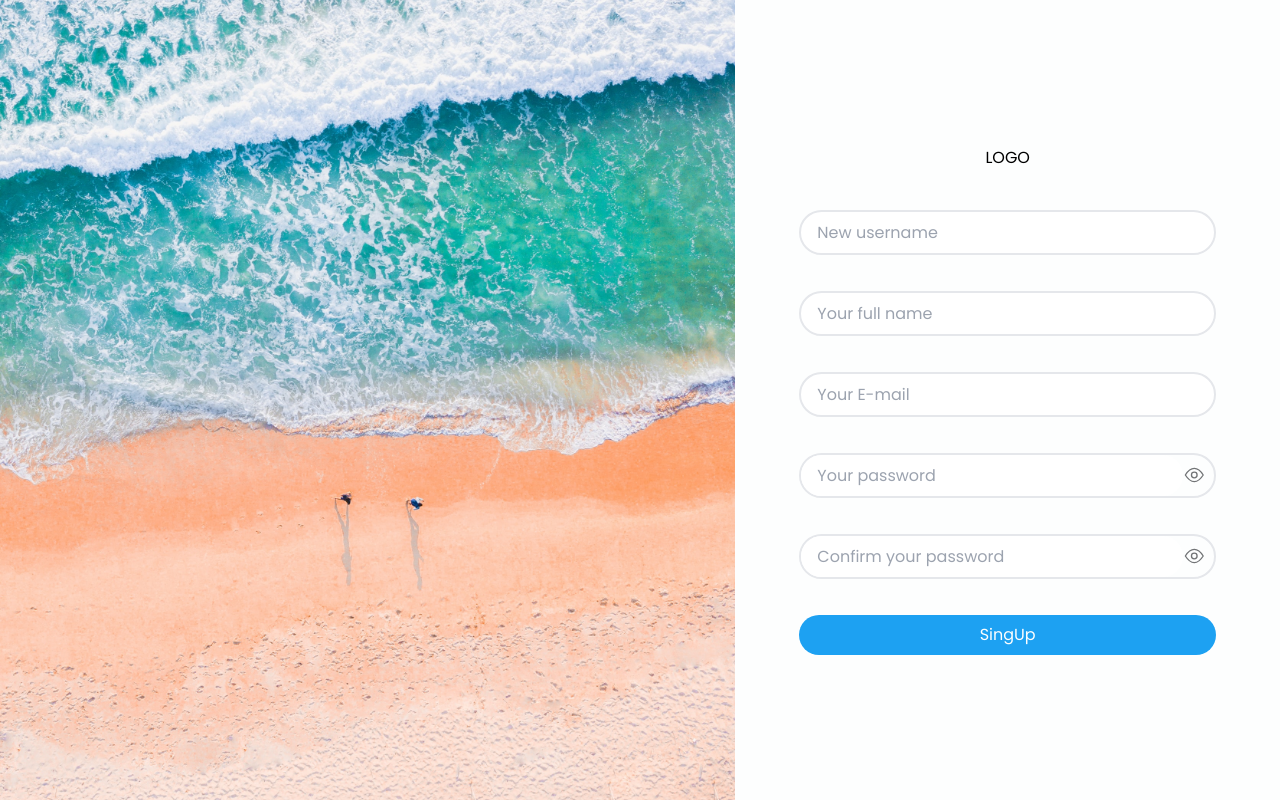
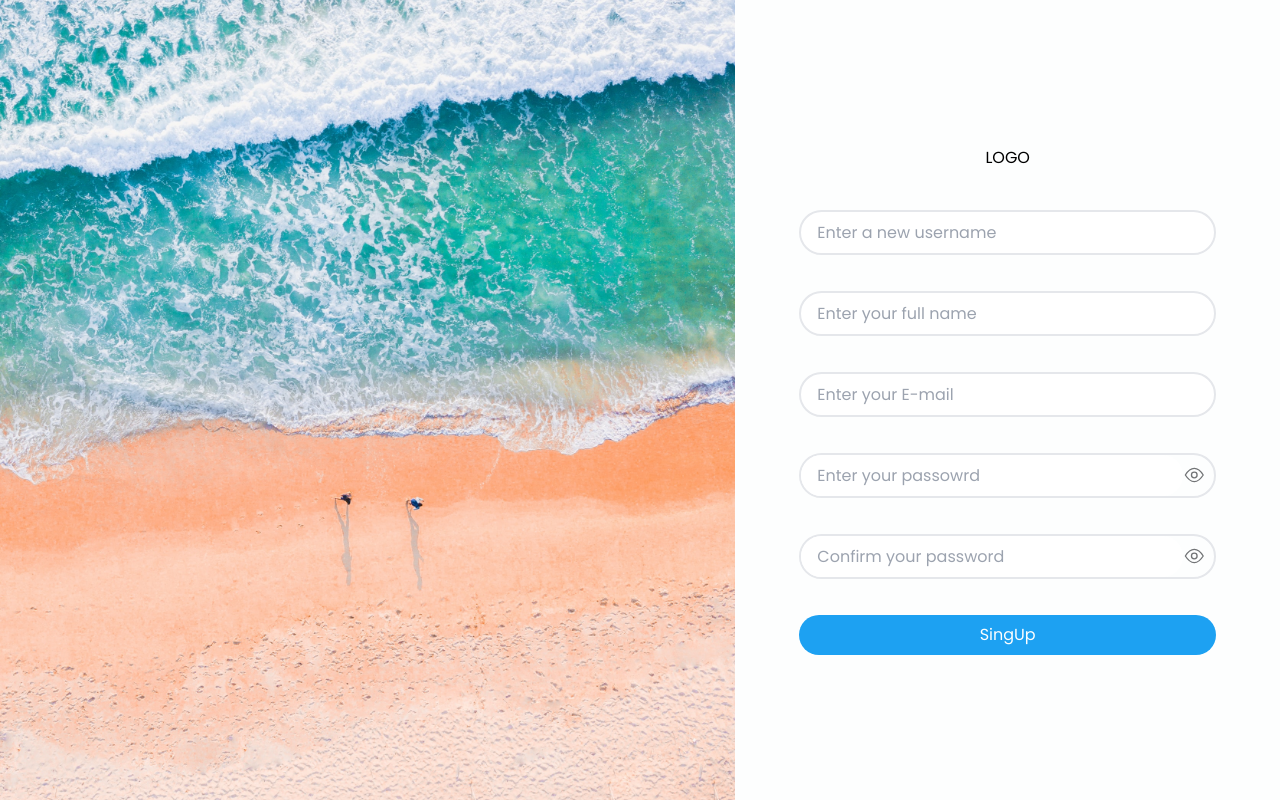
Before and after one commit to mohammadrezaalizade/poster, a Next.js app: page /auth/sing-up in a window 1280 px wide. Built offline with nearby package versions, Linux system fonts and the light colour scheme; no server answers.

Commit message:
ADD-Validation to SingIn and SingUp form

```diff
--- a/components/auth/SingIn.tsx
+++ b/components/auth/SingIn.tsx
@@ -5,25 +5,53 @@ import FormLayout from "./layouts/FormLayout";
 import { useStore } from "zustand";
 import { useAuthStore } from "../../store/global/authStore";
 import { useRouter } from "next/router";
+import { useFormik } from "formik";
+import * as Yup from "yup";
+
+export type FormValues = {
+  username: string;
+  password: string;
+};
+
+export type InputType = {
+  name: keyof FormValues;
+  label: string;
+  placeholder: string;
+  type: "text" | "number" | "password" | "email";
+};
+
+const initialFormData = {
+  username: "",
+  password: "",
+};
 
 const SingIn = () => {
-  const [username, setUsername] = useState<string>("");
-  const [password, setPassword] = useState<string>("");
   const [keepmeSingIn, setKeepmeSingIn] = useState<boolean>(false);
   const user = useStore(useAuthStore);
   const router = useRouter();
 
-  const handleSubmit = (e: any) => {
-    e.preventDefault();
-    if (username && password) {
+  const SigninSchema = Yup.object().shape({
+    username: Yup.string()
+      .min(6, "Username must be more than 6 words")
+      .max(12, "Username must be less than 12 words")
+      .lowercase()
+      .required("Username is required"),
+    password: Yup.string()
+      .min(6, "Password must be bigger than 6 words")
+      .required("Password is required"),
+  });
+
+  const formik = useFormik({
+    initialValues: initialFormData,
+    onSubmit: (values: any) => {
       fetch(`${process.env.NEXT_PUBLIC_BASE_URL}/api/auth/user`, {
         method: "POST",
         headers: {
           "Content-Type": "application/json",
         },
         body: JSON.stringify({
-          username: username,
-          password: password,
+          username: values.username,
+          password: values.password,
           keepmeSingIn: keepmeSingIn,
         }),
       })
@@ -32,32 +60,53 @@ const SingIn = () => {
           user.singIn(data);
           router.replace("/app");
         });
-    } else {
-    }
-  };
+    },
+    validationSchema: SigninSchema,
+    validateOnChange: false,
+    validateOnBlur: true,
+  });
 
   return (
     <FormLayout>
       <form
-        onSubmit={handleSubmit}
+        onSubmit={formik.handleSubmit}
         className="w-full flex flex-col gap-9 justify-center items-center"
       >
         <InputAuth
-          label="Username"
+          label="Enter your username"
+          placeholder="Enter your username"
           type="text"
-          placeholder="Your Username"
-          value={username as string}
-          setValue={setUsername}
           name="username"
+          onChange={formik.handleChange}
+          value={
+            formik.values["username"] === null ? "" : formik.values["username"]
+          }
+          onBlur={formik.handleBlur}
+          errorMessage={
+            formik.errors["username"] && formik.touched["username"]
+              ? formik.errors["username"]
+              : ""
+          }
         />
+
         <div className="flex w-full flex-col gap-2">
           <InputAuth
-            label="Password"
+            label="Enter your password"
+            placeholder="Enter your password"
             type="password"
             name="password"
-            placeholder="Your Password"
-            value={password as string}
-            setValue={setPassword}
+            onChange={formik.handleChange}
+            value={
+              formik.values["password"] === null
+                ? ""
+                : formik.values["password"]
+            }
+            onBlur={formik.handleBlur}
+            errorMessage={
+              formik.errors["password"] && formik.touched["password"]
+                ? formik.errors["password"]
+                : ""
+            }
           />
           <div className="flex gap-2 translate-x-5 ">
             <div className="form-check">
--- a/components/auth/SingUp.tsx
+++ b/components/auth/SingUp.tsx
@@ -1,21 +1,74 @@
 import React, { useEffect, useState } from "react";
 import FormLayout from "./layouts/FormLayout";
 import InputAuth from "./UI/InputAuth";
-import jwt from "jsonwebtoken";
 import { useStore } from "zustand";
 import { useAuthStore } from "../../store/global/authStore";
+import { useFormik } from "formik";
+import * as Yup from "yup";
 
 const KEY = process.env.NEXT_PUBLIC_JWT_KEY as string;
+export type FormValues = {
+  username: string;
+  fullname: string;
+  email: string;
+  password: string;
+  confirmPassword: string;
+};
+export type InputType = {
+  name: keyof FormValues;
+  label: string;
+  placeholder: string;
+  type: "text" | "number" | "password" | "email";
+};
+const formInputs: InputType[] = [
+  {
+    name: "username",
+    label: "Enter a new username",
+    placeholder: "Enter a new username",
+    type: "text",
+  },
+
+  {
+    name: "fullname",
+    label: "Enter your full name",
+    placeholder: "Enter your full name",
+    type: "text",
+  },
+  {
+    name: "email",
+    label: "Enter your E-mail",
+    placeholder: "Enter your E-mail",
+    type: "text",
+  },
+  {
+    name: "password",
+    label: "Enter your passowrd",
+    placeholder: "Enter your passowrd",
+    type: "password",
+  },
+  {
+    name: "confirmPassword",
+    label: "Confirm your password",
+    placeholder: "Confirm your password",
+    type: "password",
+  },
+];
+
+/*
+========Initial form data
+*/
+const initialFormData = {
+  username: "",
+  fullname: "",
+  email: "",
+  password: "",
+  confirmPassword: "",
+};
 
 const SingUp = () => {
-  const [username, setUsername] = useState("");
-  const [avaibleUsername, setAvaibleUsername] = useState(true);
-  const [email, setEmail] = useState("");
-  const [password, setPassword] = useState("");
-  const [confirmnewPassword, setConfirmnewPassword] = useState("");
-  const [fullName, setFullName] = useState("");
   const user = useStore(useAuthStore);
-
+  const [username, setUsername] = useState<any>();
+  const [avaibleUsername, setAvaibleUsername] = useState<any>();
 
   //check username is exists or not
   useEffect(() => {
@@ -28,7 +81,7 @@ const SingUp = () => {
             Accept: "application/json",
             "Content-Type": "application/json",
           },
-          body: JSON.stringify({ password }),
+          body: JSON.stringify({ username }),
         })
           .then((res) => res.json())
           .then((isAvaible) =>
@@ -40,90 +93,65 @@ const SingUp = () => {
     return clearTimeout(timeout);
   }, [username]);
 
-  const handlesubmit = (e: any) => {
-    e.preventDefault();
-    if (
-      username &&
-      username.length >= 6 &&
-      avaibleUsername &&
-      email &&
-      email.length > 8 &&
-      email.match(/^[\w-\.]+@([\w-]+\.)+[\w-]{2,4}$/) &&
-      password &&
-      password.length >= 8 &&
-      confirmnewPassword &&
-      confirmnewPassword.length >= 8 &&
-      confirmnewPassword.length === password.length &&
-      confirmnewPassword === password
-    ) {
-      fetch(`${process.env.NEXT_PUBLIC_BASE_URL}/api/auth/newuser`, {
-        method: "POST",
-        headers: {
-          "Content-Type": "application/json",
-        },
-        body: JSON.stringify({
-          username: username,
-          password: password,
-          email: email,
-          fullName: fullName,
-        }),
-      })
-        .then((res) => res.json())
-        .then((data) => {
-          console.log(data);
-          user.singIn(data);
+  const SignupSchema = Yup.object().shape({
+    username: Yup.string()
+      .min(6, "Username must be more than 6 words")
+      .max(12, "Username must be less than 12 words")
+      .lowercase()
+      .required("Username is required"),
+    fullname: Yup.string().required("Fullname is required"),
+    email: Yup.string()
+      .matches(
+        /^[\w-\.]+@([\w-]+\.)+[\w-]{2,4}$/,
+        "Please Enter a valid E-mail"
+      )
+      .required("E-mail is required"),
 
-        })
-        .catch((err) => console.log(err));
-    }
-  };
+    password: Yup.string()
+      .min(6, "Password must be bigger than 6 words")
+      .required("Password is required"),
+    confirmPassword: Yup.string().oneOf([Yup.ref('password'), null],'Confirm password must be equal password')
+      .min(6, "Confirm password must be bigger than 6 words")
+      .required("Confirm password is required"),
+  });
+
+  const formik = useFormik({
+    initialValues: initialFormData,
+    onSubmit: (values: any) => {
+      console.log(values, null, 2);
+    },
+    validationSchema: SignupSchema,
+    validateOnChange: false,
+    validateOnBlur: true,
+  });
 
   return (
     <FormLayout>
       <form
-        onSubmit={handlesubmit}
+        onSubmit={formik.handleSubmit}
         className="w-full flex flex-col gap-9 justify-center items-center"
       >
-        <InputAuth
-          label="New username"
-          name="newusername"
-          placeholder="New username"
-          setValue={setUsername}
-          type="text"
-          value={username}
-        />
-        <InputAuth
-          label="Your full name"
-          name="userfullname"
-          placeholder="Your full name"
-          setValue={setFullName}
-          type="text"
-          value={fullName}
-        />
-        <InputAuth
-          label="Your E-mail"
-          name="email"
-          placeholder="Your E-mail"
-          setValue={setEmail}
-          type="text"
-          value={email}
-        />
-        <InputAuth
-          label="Your Password"
-          name="newpassword"
-          placeholder="Your password"
-          setValue={setPassword}
-          type="password"
-          value={password}
-        />
-        <InputAuth
-          label="Confirm your password"
-          name="confirmnewpassword"
-          placeholder="Confirm your password"
-          setValue={setConfirmnewPassword}
-          type="password"
-          value={confirmnewPassword}
-        />
+        {formInputs.map((input: InputType, index) => (
+          <InputAuth
+            key={index}
+            label={input.label}
+            placeholder={input.placeholder}
+            type={input.type}
+            name={input.name}
+            onChange={formik.handleChange}
+            value={
+              formik.values[input.name] === null
+                ? ""
+                : formik.values[input.name]
+            }
+            onBlur={formik.handleBlur}
+            errorMessage={
+              formik.errors[input.name] && formik.touched[input.name]
+                ? formik.errors[input.name]
+                : ""
+            }
+          />
+        ))}
         <button
           type="submit"
           className="bg-p_blue-500 hover:bg-p_blue-400 transition duration-200 w-full py-2 px-4 rounded-full text-p_white-100 "
--- a/components/auth/UI/InputAuth.tsx
+++ b/components/auth/UI/InputAuth.tsx
@@ -1,51 +1,74 @@
-import React, { useState } from "react";
+import React, { useState, HTMLAttributes } from "react";
 import { Eye, EyeSlash } from "../../../public/assets/icons/icons";
-import { AnimatePresence } from "framer-motion";
-interface Props {
-  name: string;
+import { AnimatePresence, motion } from "framer-motion";
+
+interface Props extends HTMLAttributes<HTMLInputElement> {
+  name?: string;
   label: string;
   type: string;
   placeholder: string;
-  value: string;
-  setValue: Function;
-  others?:any;
+  errorMessage?: string;
+  value: any;
 }
 
-const InputAuth: React.FC<Props> = ({
+const InputAuth = ({
   label,
   name,
   placeholder,
   type,
+  errorMessage,
   value,
-  setValue,
-  others
-}) => {
+  ...rest
+}: Props) => {
   const [eyeSlash, setEyeSlash] = useState(false);
 
   return (
     <div className="group flex flex-col min-w-full relative  ">
       <label
         htmlFor={name}
-        className="absolute translate-x-4 group-focus-within:-translate-y-7 text-p_blue-500 transition duration-200"
+        className={`absolute translate-x-4 group-focus-within:-translate-y-7 ${
+          errorMessage ? "-translate-y-7" : ""
+        } transition duration-200 flex gap-2 items-center  text-p_blue-500 `}
       >
         {label}
       </label>
-
       {type !== "password" && (
+        <>
           <input
             autoComplete="off"
             type={type}
             name={name}
             id={name}
             placeholder={placeholder}
-          min={type !== "password" ? 5 : 6}
+            value={value}
             className=" w-full h-full outline-none border-2 px-4 py-2 rounded-full relative z-10 group-focus-within:border-p_blue-500 out-of-range:border-red-500"
-          value={value}
-          onChange={(e: any) => setValue(e.target.value)}
-          {...others}
+            {...rest}
           />
+          <AnimatePresence>
+            {errorMessage && (
+              <motion.small
+                initial={false}
+                animate={{
+                  opacity: 1,
+                  transition: {
+                    delay: 0.5,
+                    duration: 1.5,
+                    type: "spring",
+                    stiffness: 100,
+                  },
+                }}
+                exit={{ opacity: 0 }}
+                className="text-red-500 font-semibold flex items-center translate-x-5"
+              >
+                <span>*</span>
+                <span>{errorMessage}</span>
+              </motion.small>
+            )}
+          </AnimatePresence>
+        </>
       )}
       {type === "password" && (
+        <>
           <div className=" w-full h-full outline-none border-2 rounded-full  relative z-10 group-focus-within:border-p_blue-500 flex justify-between items-center pr-2">
             <input
               autoComplete="off"
@@ -54,10 +77,7 @@ const InputAuth: React.FC<Props> = ({
               id={name}
               placeholder={placeholder}
               className="border-none outline-none w-full h-full py-2 px-4 rounded-full"
-            min={6}
-            max={12}
-            value={value}
-            onChange={(e: any) => setValue(e.target.value)}
+              {...rest}
             />
             <AnimatePresence>
               {eyeSlash === false && (
@@ -74,6 +94,28 @@ const InputAuth: React.FC<Props> = ({
               )}
             </AnimatePresence>
           </div>
+          <AnimatePresence>
+            {errorMessage && (
+              <motion.small
+                initial={false}
+                animate={{
+                  opacity: 1,
+                  transition: {
+                    delay: 0.5,
+                    duration: 1.5,
+                    type: "spring",
+                    stiffness: 100,
+                  },
+                }}
+                exit={{ opacity: 0 }}
+                className="text-red-500 font-semibold flex items-center translate-x-5"
+              >
+                <span>*</span>
+                <span>{errorMessage}</span>
+              </motion.small>
+            )}
+          </AnimatePresence>
+        </>
       )}
     </div>
   );
--- a/package.json
+++ b/package.json
@@ -10,6 +10,7 @@
   },
   "dependencies": {
     "@svgr/webpack": "^6.2.1",
+    "formik": "^2.2.9",
     "framer-motion": "^6.4.3",
     "jsonwebtoken": "^8.5.1",
     "mongoose": "^6.4.4",
@@ -17,7 +18,7 @@
     "next-connect": "1.0.0-next.2",
     "react": "18.2.0",
     "react-dom": "18.2.0",
-    "react-hook-form": "^7.33.1",
+    "yup": "^0.32.11",
     "zustand": "^4.0.0-rc.1"
   },
   "devDependencies": {
```
Also changed, not shown: 1 other file (tests, documents, lock files or other folders). Lines whose indentation alone changed are shown as unchanged.
